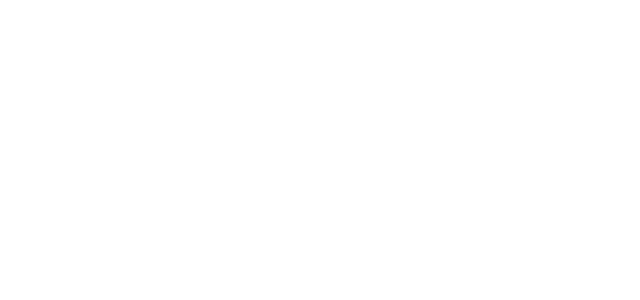
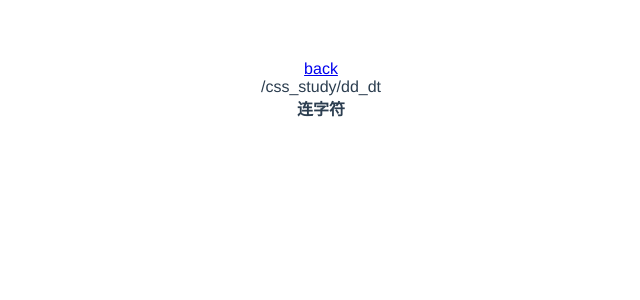
Before and after one commit to xiongxiong109/front_end_study, a Vue app: page /css_study/dd_dt in a window 1280 px wide. Shown: the top 300 px of the page, without its empty margins (319-959 px from the left). Built offline with nearby package versions, Linux system fonts and the light colour scheme.

Commit message:
add pages

```diff
--- a/src/router/CSStudy/index.js
+++ b/src/router/CSStudy/index.js
@@ -1,5 +1,6 @@
 module.exports = {
 	Layer(resolve) { require(['./pages/layer'], resolve) },
 	Nav(resolve) { require(['./pages/nav'], resolve) },
-	RadCircle(resolve) { require(['./pages/rad_circle'], resolve) }
+	RadCircle(resolve) { require(['./pages/rad_circle'], resolve) },
+	DdDt(resolve) { require(['./pages/dd_dt'], resolve) }
 }
--- /dev/null
+++ b/src/router/CSStudy/pages/dd_dt.vue
@@ -0,0 +1,6 @@
+<!-- 连字符换行 -->
+<template>
+	<div class="page">
+		<h4>连字符</h4>
+	</div>
+</template>
--- a/src/router/index.js
+++ b/src/router/index.js
@@ -32,7 +32,12 @@
     			path: 'rad_circle',
     			name: 'rad_circle',
     			component: CSStudy.RadCircle
-    		}
+    		},
+        { // 连字符换行
+          path: 'dd_dt',
+          name: 'dd_dt',
+          component: CSStudy.DdDt
+        }
     	]
     }
   ]
```
